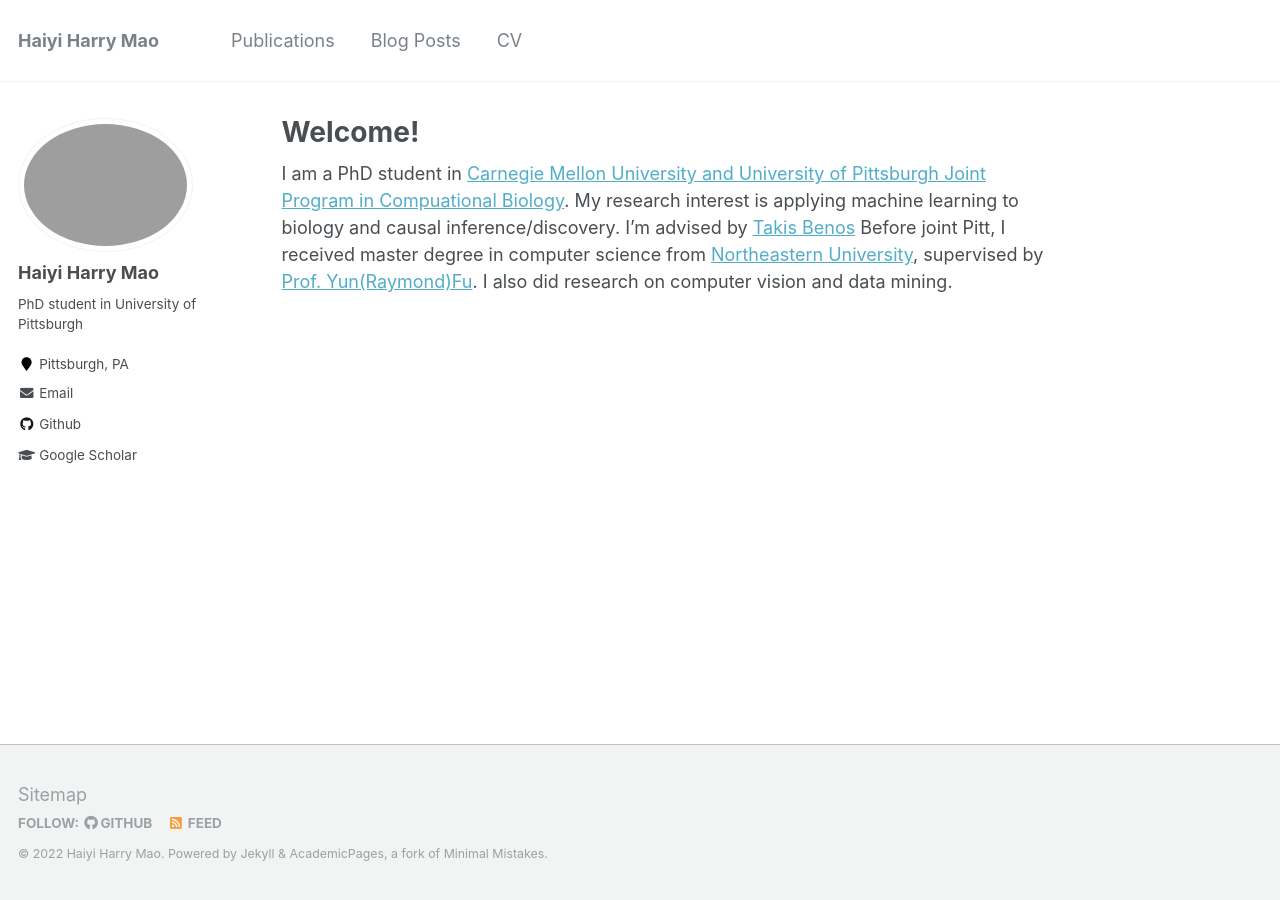
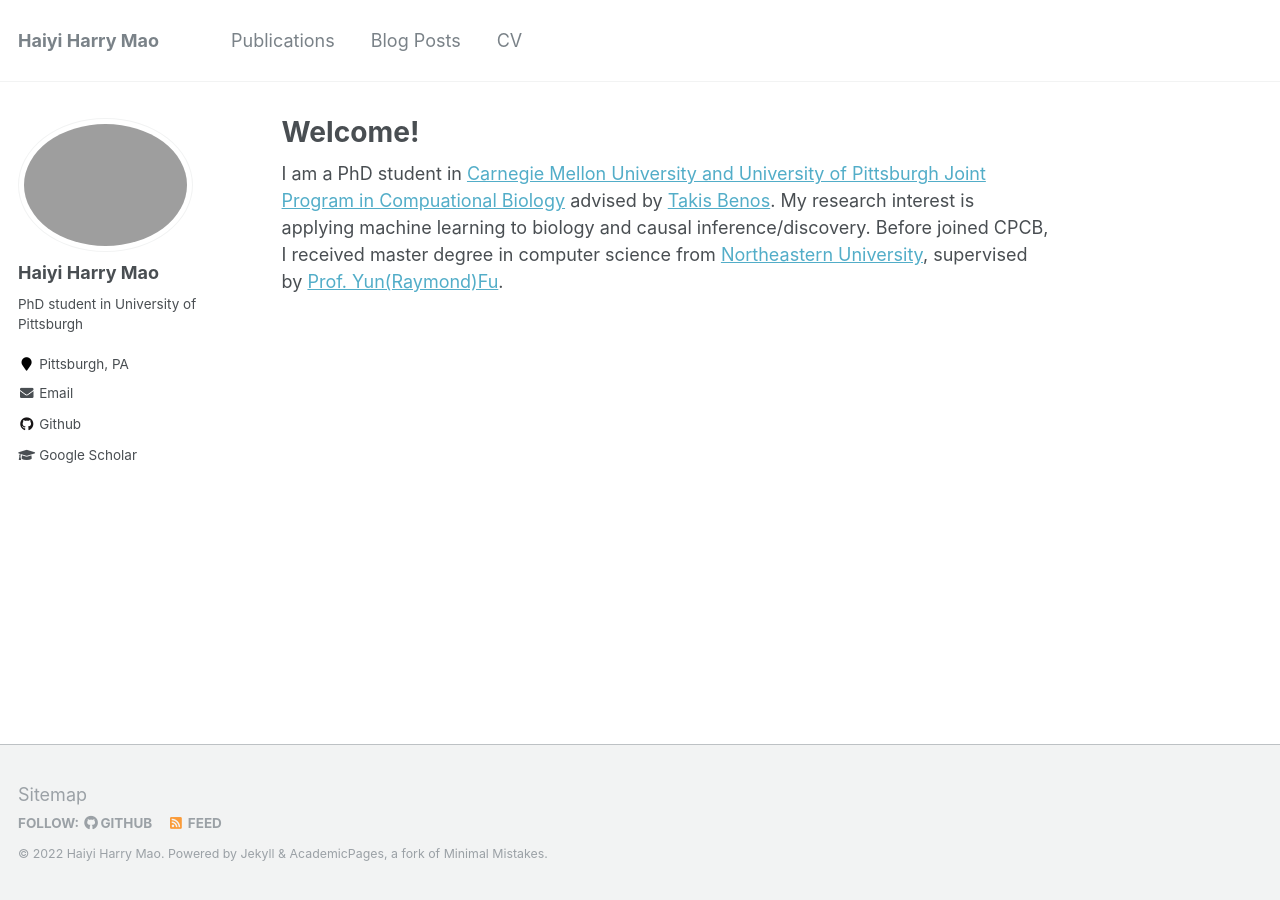
Before and after one commit to HarryMao1011/harrymao1011.github.io, a Jekyll site: the page built from _pages/about.md, in a window 1280 px wide. Built offline with Jekyll 4.4.1, drawn with Linux system fonts in a browser that asks for light colours.

Commit message:
update revision

```diff
--- a/_pages/about.md
+++ b/_pages/about.md
@@ -8,7 +8,7 @@ redirect_from:
   - /about.html
 ---
 
-I am a PhD student in [Carnegie Mellon University and University of Pittsburgh Joint Program in Compuational Biology](http://www.compbio.cmu.edu/). My research interest is applying machine learning to biology and causal inference/discovery. I'm advised by [Takis Benos](https://www.csb.pitt.edu/Faculty/benos/) Before joint Pitt, I received master degree in computer science from [Northeastern University](https://www.northeastern.edu/), supervised by [Prof. Yun(Raymond)Fu](http://www1.ece.neu.edu/~yunfu/). I also did research on computer vision and data mining.
+I am a PhD student in [Carnegie Mellon University and University of Pittsburgh Joint Program in Compuational Biology](http://www.compbio.cmu.edu/) advised by [Takis Benos](https://www.csb.pitt.edu/Faculty/benos/). My research interest is applying machine learning to biology and causal inference/discovery. Before joined CPCB, I received master degree in computer science from [Northeastern University](https://www.northeastern.edu/), supervised by [Prof. Yun(Raymond)Fu](http://www1.ece.neu.edu/~yunfu/).
 
 <!--
 This is the front page of a website that is powered by the [academicpages template](https://github.com/academicpages/academicpages.github.io) and hosted on GitHub pages. [GitHub pages](https://pages.github.com) is a free service in which websites are built and hosted from code and data stored in a GitHub repository, automatically updating when a new commit is made to the respository. This template was forked from the [Minimal Mistakes Jekyll Theme](https://mmistakes.github.io/minimal-mistakes/) created by Michael Rose, and then extended to support the kinds of content that academics have: publications, talks, teaching, a portfolio, blog posts, and a dynamically-generated CV. You can fork [this repository](https://github.com/academicpages/academicpages.github.io) right now, modify the configuration and markdown files, add your own PDFs and other content, and have your own site for free, with no ads! An older version of this template powers my own personal website at [stuartgeiger.com](http://stuartgeiger.com), which uses [this Github repository](https://github.com/staeiou/staeiou.github.io). -->
```
Also changed, not shown: 2 other files.
